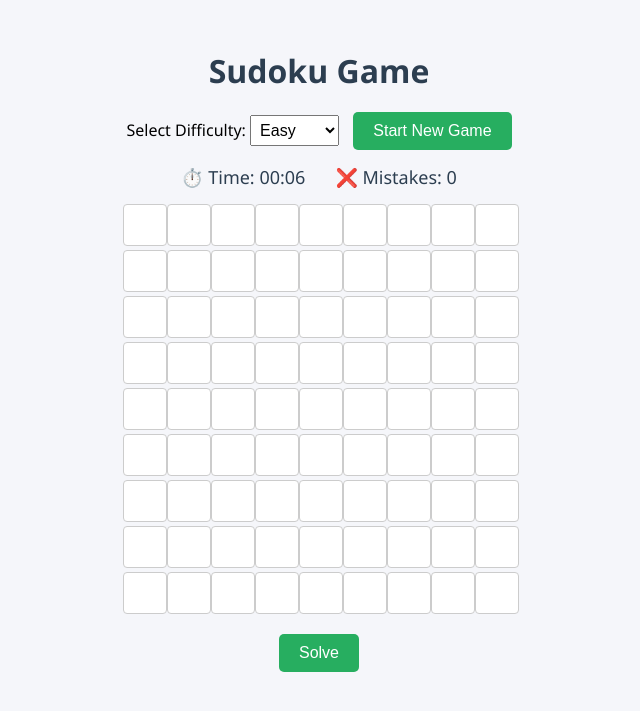
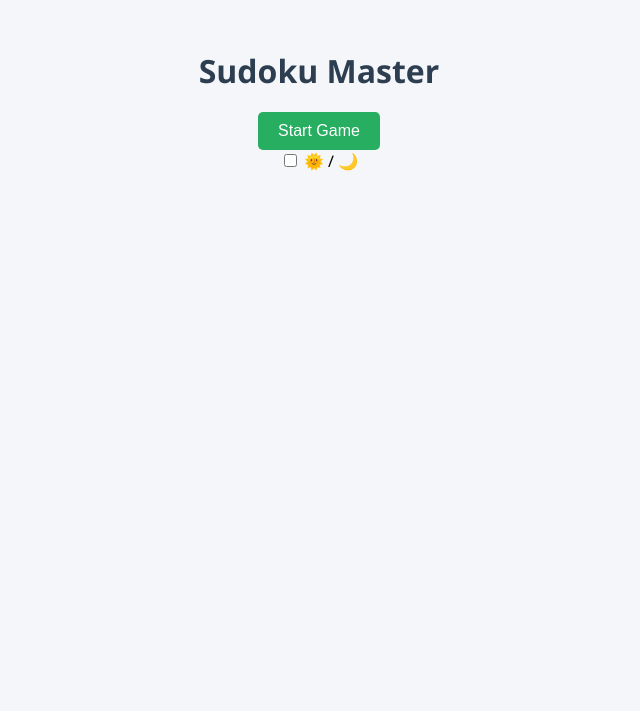
Before and after one commit to aryangirii/Sudoku, a Flask app: template Sudoku/templates/index.html in a window 1280 px wide. Shown: the top 711 px of the page, without its empty margins (321-961 px from the left). Run offline with Flask 3, Linux system fonts and the light colour scheme; the template is opened without the code that fills it, so the values that code supplies are empty.

Commit message:
Update index.html

```diff
--- a/Sudoku/templates/index.html
+++ b/Sudoku/templates/index.html
@@ -4,63 +4,26 @@
   <meta charset="UTF-8">
   <title>Sudoku Game</title>
   <link rel="stylesheet" href="/static/style.css">
+  <link rel="stylesheet" href="/static/animations.css">
 </head>
-<body>
-    <h1 class="fade-in">Sudoku Game</h1>
-    <form method="get" action="/">
-        <label>Select Difficulty:</label>
-        <select name="level">
-            <option value="easy">Easy</option>
-            <option value="medium">Medium</option>
-            <option value="hard">Hard</option>
-        </select>
-        <button type="submit">Start New Game</button>
-    </form>
-
-    <div class="info-bar">
-        <div>⏱️ Time: <span id="timer">00:00</span></div>
-        <div>❌ Mistakes: <span id="mistakes">0</span></div>
+<body class="start-screen">
+  <div class="container">
+    <h1 class="title animate-bounce">Sudoku Master</h1>
+    <button onclick="startGame()" class="btn-start animate-glow">Start Game</button>
+    <div class="theme-toggle">
+      <label>
+        <input type="checkbox" id="theme-switch">
+        <span>🌞 / 🌙</span>
+      </label>
     </div>
-
-    <form method="post" action="/solve" onsubmit="return stopTimer();">
-        <div class="sudoku-board">
-            {% for i in range(9) %}
-                {% for j in range(9) %}
-                    <input type="text" maxlength="1" name="cell{{i}}{{j}}"
-                        value="{{ puzzle[i][j] if puzzle[i][j] != 0 else '' }}"
-                        class="cell-animate"
-                        oninput="validateCell(this)">
-                {% endfor %}
-            {% endfor %}
   </div>
-        <button type="submit">Solve</button>
-    </form>
-
   <script>
-        let startTime = Date.now();
-        let timerInterval = setInterval(() => {
-            const elapsed = Math.floor((Date.now() - startTime) / 1000);
-            const minutes = String(Math.floor(elapsed / 60)).padStart(2, '0');
-            const seconds = String(elapsed % 60).padStart(2, '0');
-            document.getElementById("timer").textContent = `${minutes}:${seconds}`;
-        }, 1000);
-
-        let mistakes = 0;
-        function validateCell(input) {
-            const value = input.value;
-            if (value && (!/^[1-9]$/.test(value))) {
-                mistakes++;
-                document.getElementById("mistakes").textContent = mistakes;
-                input.classList.add("shake");
-                setTimeout(() => input.classList.remove("shake"), 300);
-                input.value = '';
+    function startGame() {
+      window.location.href = "/level";
     }
-        }
-
-        function stopTimer() {
-            clearInterval(timerInterval);
-            return true;
-        }
+    document.getElementById('theme-switch').addEventListener('change', function () {
+      document.body.classList.toggle('dark-mode');
+    });
   </script>
 </body>
 </html>
```
Lines whose indentation alone changed are shown as unchanged.
